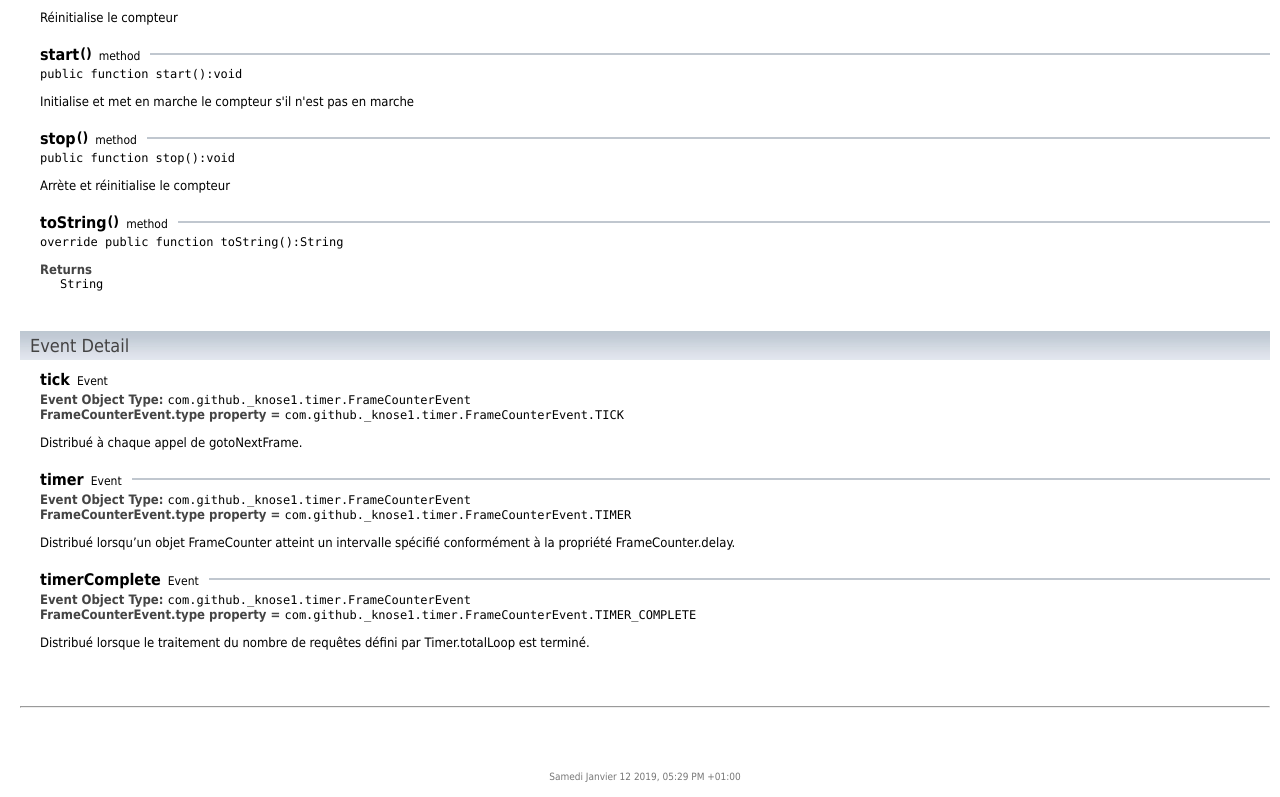
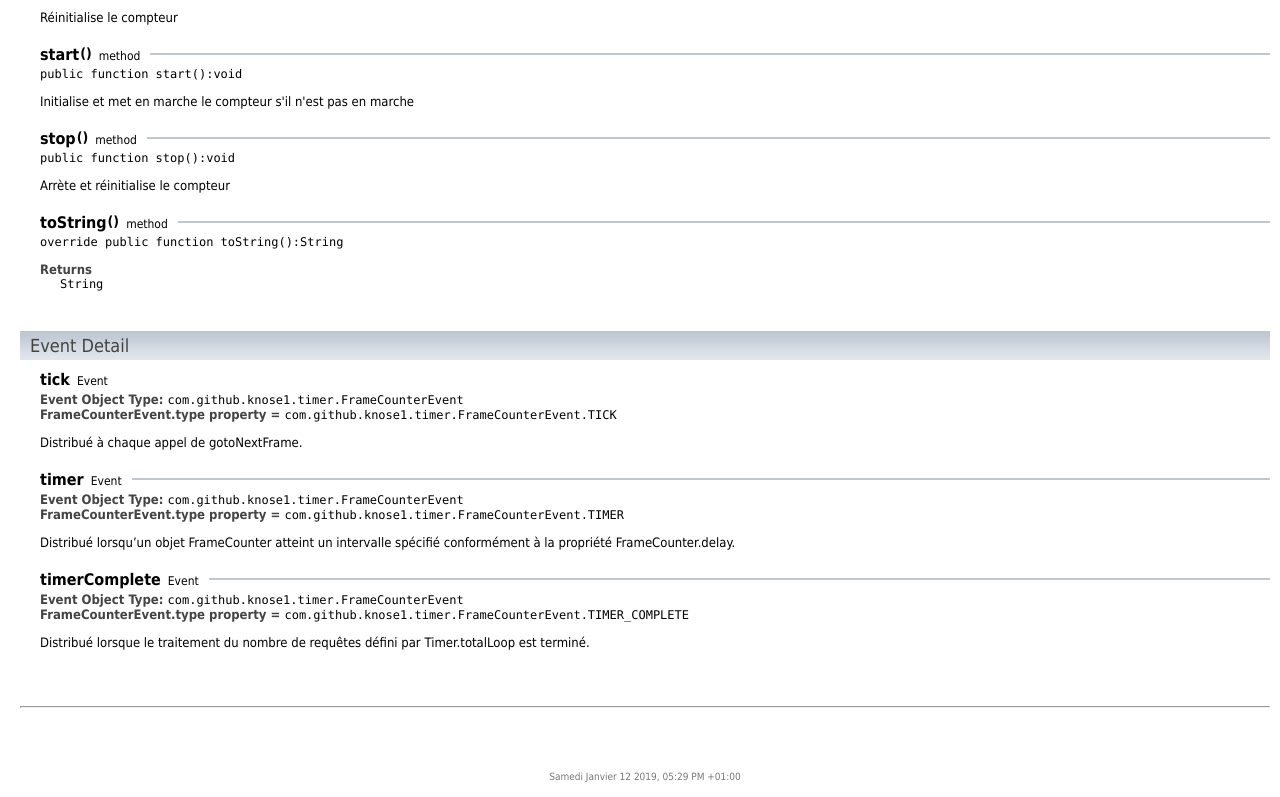
Before and after one commit to Knose1/AS3-Tools, a plain HTML site: page docs/com/github/knose1/timer/FrameCounter.html in a window 1280 px wide. Shown: the part 2713-3510 px from the top of the page. Drawn offline with Linux system fonts and the light colour scheme.

Commit message:
Changed "_knose1" to "knose1"

```diff
--- a/docs/com/github/knose1/timer/FrameCounter.html
+++ b/docs/com/github/knose1/timer/FrameCounter.html
@@ -73,10 +73,10 @@
 		 </p></div><a name="stop()"></a><table class="detailHeader" cellpadding="0" cellspacing="0"><tr><td class="detailHeaderName">stop</td><td class="detailHeaderParens">()</td><td class="detailHeaderType">method</td><td class="detailHeaderRule">&nbsp;</td></tr></table><div class="detailBody"><code> public function stop():void</code><p></p><p></p><p>
 		 Arrète et réinitialise le compteur
 		 </p></div><a name="toString()"></a><table class="detailHeader" cellpadding="0" cellspacing="0"><tr><td class="detailHeaderName">toString</td><td class="detailHeaderParens">()</td><td class="detailHeaderType">method</td><td class="detailHeaderRule">&nbsp;</td></tr></table><div class="detailBody"><code>override public function toString():String</code><p></p><p></p><p>
-		 </p><p></p><span class="label">Returns</span><table cellpadding="0" cellspacing="0" border="0"><tr><td width="20"></td><td><code>String</code></td></tr></table></div><div class="detailSectionHeader"> Event Detail </div><a name="event:tick"></a><table class="detailHeader" cellpadding="0" cellspacing="0"><tr><td class="detailHeaderName">tick</td><td class="detailHeaderType"> Event </td></tr></table><div class="detailBody"><span class="label">Event Object Type: </span><code>com.github._knose1.timer.FrameCounterEvent</code><br/><span class="label">FrameCounterEvent.type property = </span><code>com.github._knose1.timer.FrameCounterEvent.TICK</code><br/><p></p><p></p><p>
+		 </p><p></p><span class="label">Returns</span><table cellpadding="0" cellspacing="0" border="0"><tr><td width="20"></td><td><code>String</code></td></tr></table></div><div class="detailSectionHeader"> Event Detail </div><a name="event:tick"></a><table class="detailHeader" cellpadding="0" cellspacing="0"><tr><td class="detailHeaderName">tick</td><td class="detailHeaderType"> Event </td></tr></table><div class="detailBody"><span class="label">Event Object Type: </span><code>com.github.knose1.timer.FrameCounterEvent</code><br/><span class="label">FrameCounterEvent.type property = </span><code>com.github.knose1.timer.FrameCounterEvent.TICK</code><br/><p></p><p></p><p>
 	 Distribué à chaque appel de gotoNextFrame.
-	 </p></div><a name="event:timer"></a><table class="detailHeader" cellpadding="0" cellspacing="0"><tr><td class="detailHeaderName">timer</td><td class="detailHeaderType"> Event </td><td class="detailHeaderRule">&nbsp;</td></tr></table><div class="detailBody"><span class="label">Event Object Type: </span><code>com.github._knose1.timer.FrameCounterEvent</code><br/><span class="label">FrameCounterEvent.type property = </span><code>com.github._knose1.timer.FrameCounterEvent.TIMER</code><br/><p></p><p></p><p>
+	 </p></div><a name="event:timer"></a><table class="detailHeader" cellpadding="0" cellspacing="0"><tr><td class="detailHeaderName">timer</td><td class="detailHeaderType"> Event </td><td class="detailHeaderRule">&nbsp;</td></tr></table><div class="detailBody"><span class="label">Event Object Type: </span><code>com.github.knose1.timer.FrameCounterEvent</code><br/><span class="label">FrameCounterEvent.type property = </span><code>com.github.knose1.timer.FrameCounterEvent.TIMER</code><br/><p></p><p></p><p>
 	 Distribué lorsqu’un objet FrameCounter atteint un intervalle spécifié conformément à la propriété FrameCounter.delay.
-	 </p></div><a name="event:timerComplete"></a><table class="detailHeader" cellpadding="0" cellspacing="0"><tr><td class="detailHeaderName">timerComplete</td><td class="detailHeaderType"> Event </td><td class="detailHeaderRule">&nbsp;</td></tr></table><div class="detailBody"><span class="label">Event Object Type: </span><code>com.github._knose1.timer.FrameCounterEvent</code><br/><span class="label">FrameCounterEvent.type property = </span><code>com.github._knose1.timer.FrameCounterEvent.TIMER_COMPLETE</code><br/><p></p><p></p><p>
+	 </p></div><a name="event:timerComplete"></a><table class="detailHeader" cellpadding="0" cellspacing="0"><tr><td class="detailHeaderName">timerComplete</td><td class="detailHeaderType"> Event </td><td class="detailHeaderRule">&nbsp;</td></tr></table><div class="detailBody"><span class="label">Event Object Type: </span><code>com.github.knose1.timer.FrameCounterEvent</code><br/><span class="label">FrameCounterEvent.type property = </span><code>com.github.knose1.timer.FrameCounterEvent.TIMER_COMPLETE</code><br/><p></p><p></p><p>
 	 Distribué lorsque le traitement du nombre de requêtes défini par Timer.totalLoop est terminé.
 	 </p></div><br/><br/><hr><br/><p></p><center class="copyright"><footer></footer><br/>Samedi Janvier 12 2019, 05:29 PM +01:00  </center></div></body></html><!--<br/>Samedi Janvier 12 2019, 05:29 PM +01:00  -->
```
